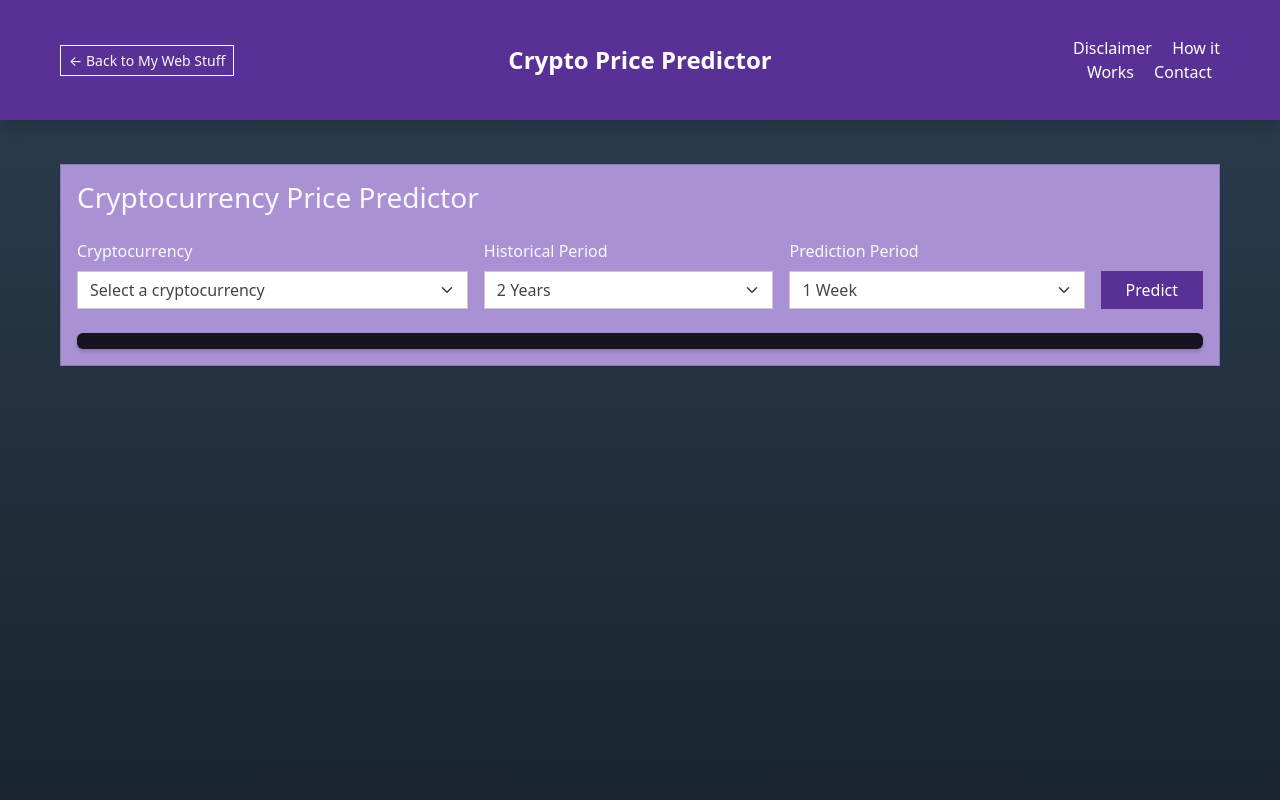
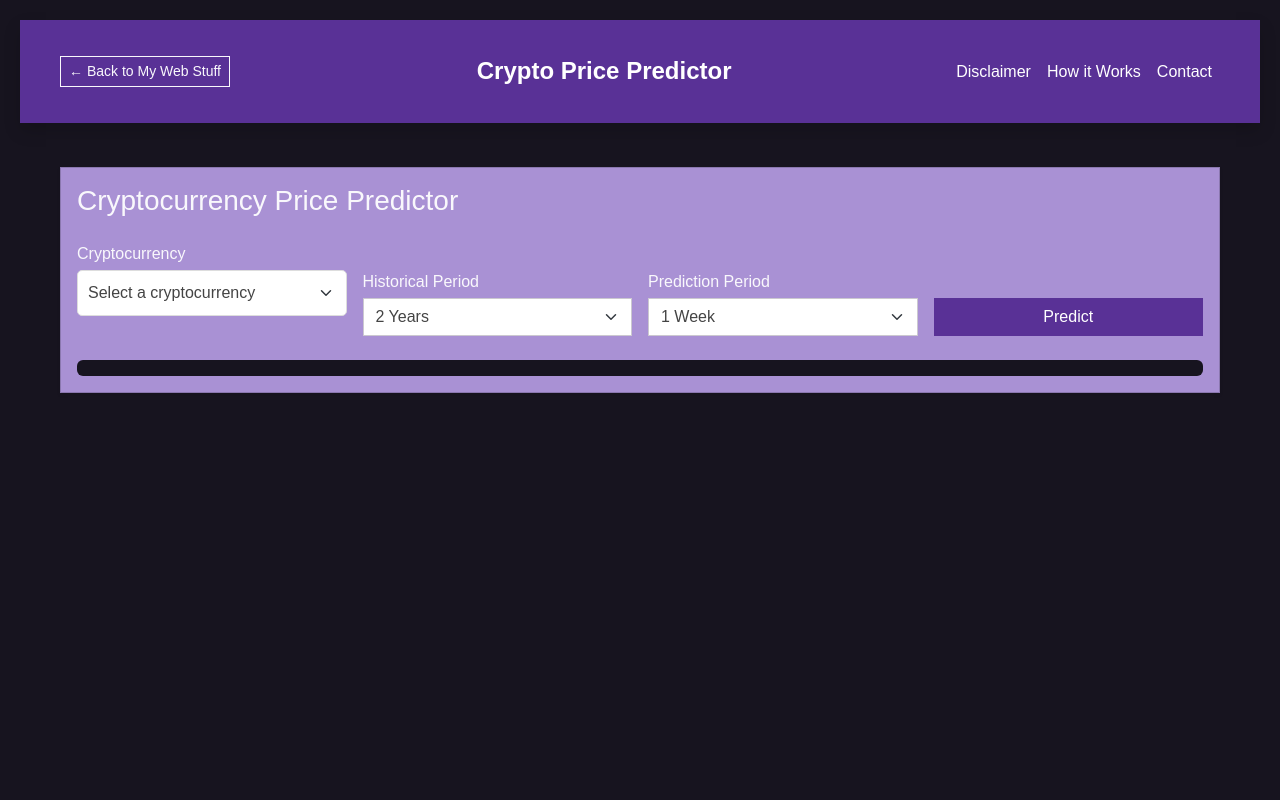
Before and after one commit to Rosssaab/CryptoPredictWeb, a Flask app: page / in a window 1280 px wide. Run offline with Flask 3, Linux system fonts and the light colour scheme; data that the repository does not hold is empty; some libraries are stand-ins or nearby versions.

Commit message:
Checkpoint before rollback

```diff
--- a/app.py
+++ b/app.py
@@ -57,19 +57,55 @@ def fetch_crypto_data(symbol, period='3mo'):
 
 def prepare_data(data):
     if len(data) < 2:
-        return np.array([]), np.array([]), None
+        return np.array([]), np.array([]), None, None
 
-    # Create features (X) as day numbers and target (y) as prices
-    scaler = MinMaxScaler()
-    scaled_prices = scaler.fit_transform(data['Close'].values.reshape(-1, 1))
+    # Calculate technical indicators
+    data['SMA_20'] = data['Close'].rolling(window=20).mean()
+    data['SMA_50'] = data['Close'].rolling(window=50).mean()
+    data['RSI'] = calculate_rsi(data['Close'])
+    data['Volatility'] = data['Close'].rolling(window=20).std()
 
-    X = np.arange(len(data)).reshape(-1, 1)
-    y = scaled_prices
+    # Calculate price changes
+    data['Price_Change'] = data['Close'].pct_change()
+    data['Volatility_Change'] = data['Volatility'].pct_change()
 
-    return X, y, scaler
+    # Create features matrix
+    features = np.column_stack([
+        np.arange(len(data)),  # Time component
+        data['SMA_20'].fillna(method='bfill'),
+        data['SMA_50'].fillna(method='bfill'),
+        data['RSI'].fillna(method='bfill'),
+        data['Volatility'].fillna(method='bfill'),
+        data['Volume'].fillna(method='bfill'),
+    ])
+
+    # Create separate scalers for features and prices
+    feature_scaler = MinMaxScaler()
+    price_scaler = MinMaxScaler()
+
+    # Scale features and prices separately
+    scaled_features = feature_scaler.fit_transform(features)
+    scaled_prices = price_scaler.fit_transform(data['Close'].values.reshape(-1, 1))
+
+    return scaled_features, scaled_prices.ravel(), feature_scaler, price_scaler
+
+def calculate_rsi(prices, period=14):
+    delta = prices.diff()
+    gain = (delta.where(delta > 0, 0)).rolling(window=period).mean()
+    loss = (-delta.where(delta < 0, 0)).rolling(window=period).mean()
+    rs = gain / loss
+    return 100 - (100 / (1 + rs))
 
 def create_and_train_model(X, y):
-    model = SVR(kernel='rbf', C=100, gamma=0.1, epsilon=.1)
+    # More conservative SVR parameters
+    model = SVR(
+        kernel='rbf',
+        C=1.0,        # Reduced from 100 to prevent overfitting
+        gamma='scale',  # Using 'scale' instead of fixed value
+        epsilon=0.1,
+        tol=1e-3,
+        cache_size=200
+    )
     model.fit(X, y.ravel())
     return model
 
@@ -81,32 +117,82 @@ def index():
 @app.route('/predict/<symbol>')
 def predict(symbol):
     try:
+        # Get parameters first
         period = request.args.get('period', '3mo')
         predict_days = int(request.args.get('predict_days', '7'))
 
+        # Validate parameters
+        if not symbol or not period or not predict_days:
+            raise ValueError("Missing required parameters")
+
+        # Fetch and prepare data
         data = fetch_crypto_data(symbol, period=period)
-        X, y, scaler = prepare_data(data)
+        if data.empty:
+            raise ValueError(f"No data available for {symbol}")
+
+        X, y, feature_scaler, price_scaler = prepare_data(data)
 
         if len(X) == 0 or len(y) == 0:
-            raise ValueError("No valid data after preparation")
+            raise ValueError("Insufficient data for prediction")
 
+        # Create and train model
         model = create_and_train_model(X, y)
 
+        # Calculate volatility constraints
+        recent_volatility = data['Close'].pct_change().std()
+        max_daily_change = min(recent_volatility * 2, 0.1)  # Cap at 10% daily change
+
+        # Generate future predictions
         last_day = len(X)
-        future_days = np.arange(last_day, last_day + predict_days).reshape(-1, 1)
-        future_pred_scaled = model.predict(future_days)
-        predictions = scaler.inverse_transform(future_pred_scaled.reshape(-1, 1)).flatten()
+        future_features = []
 
+        for i in range(predict_days):
+            next_day = last_day + i
+            sma_20 = data['Close'][-20:].mean()
+            sma_50 = data['Close'][-50:].mean()
+            rsi = calculate_rsi(data['Close'])[-1]
+            volatility = data['Close'][-20:].std()
+            volume = data['Volume'][-1]
+
+            future_feature = np.array([
+                next_day,
+                sma_20,
+                sma_50,
+                rsi,
+                volatility,
+                volume
+            ]).reshape(1, -1)
+
+            future_features.append(future_feature)
+
+        future_features = np.vstack(future_features)
+        scaled_future_features = feature_scaler.transform(future_features)
+
+        # Generate predictions with constraints
+        predictions = []
+        last_price = data['Close'].iloc[-1]
+
+        for i in range(predict_days):
+            pred = model.predict(scaled_future_features[i].reshape(1, -1))
+            pred = price_scaler.inverse_transform(pred.reshape(-1, 1))[0][0]
+
+            # Apply volatility constraints
+            max_change = last_price * max_daily_change
+            pred = np.clip(pred,
+                         last_price - max_change,
+                         last_price + max_change)
+
+            predictions.append(pred)
+            last_price = pred
+
+        # Generate dates for predictions
         dates = pd.date_range(
             start=data.index[-1],
             periods=predict_days + 1,
             freq='D'
         )[1:]
 
-        current_price = data['Close'].iloc[-1]
-        final_prediction = predictions[-1]
-        final_date = dates[-1]
-
+        # Prepare response
         chart_data = {
             'historical': {
                 'dates': data.index.strftime('%Y-%m-%d').tolist(),
@@ -114,12 +200,12 @@ def predict(symbol):
             },
             'predictions': {
                 'dates': dates.strftime('%Y-%m-%d').tolist(),
-                'prices': predictions.tolist()
+                'prices': predictions
             },
             'summary': {
-                'current_price': round(current_price, 2),
-                'final_prediction': round(final_prediction, 2),
-                'final_date': final_date.strftime('%Y-%m-%d')
+                'current_price': float(data['Close'].iloc[-1]),
+                'final_prediction': float(predictions[-1]),
+                'final_date': dates[-1].strftime('%Y-%m-%d')
             }
         }
 
--- a/static/css/styles.css
+++ b/static/css/styles.css
@@ -1,6 +1,9 @@
+/* General styles */
 body {
-    min-height: 100vh;
-    background: linear-gradient(to bottom, #2C3E50, #1a252f);
+    font-family: Arial, sans-serif;
+    margin: 0;
+    padding: 20px;
+    background-color: #f5f5f5;
 }
 
 .container {
@@ -9,57 +12,60 @@ body {
     padding: 20px;
 }
 
-#chart {
-    background: #F5F5F0;
-    border-radius: 10px;
-    box-shadow: 0 2px 4px rgba(0,0,0,0.2);
-    margin-top: 20px;
-    width: 100%;
+/* Crypto selector styles */
+#cryptoSelect {
+    padding: 10px;
+    font-size: 16px;
+    margin-bottom: 20px;
+    border-radius: 5px;
+    border: 1px solid #ddd;
 }
 
-.price-info {
-    background: rgba(44, 62, 80, 0.9);
-    border-radius: 10px;
+/* Chart container styles */
+#chartContainer {
+    background-color: white;
     padding: 20px;
-    box-shadow: 0 2px 4px rgba(0,0,0,0.2);
-    margin-top: 20px !important;
-    color: white;
-    border: 1px solid rgba(255, 255, 255, 0.1);
+    border-radius: 8px;
+    box-shadow: 0 2px 4px rgba(0,0,0,0.1);
+    margin-bottom: 20px;
 }
 
-.stop-loss-info {
-    background: rgba(44, 62, 80, 0.9) !important;
-    border-color: rgba(255, 255, 255, 0.1) !important;
-    color: white !important;
+/* Prediction summary styles */
+#predictionSummary {
+    background-color: white;
+    padding: 20px;
+    border-radius: 8px;
+    box-shadow: 0 2px 4px rgba(0,0,0,0.1);
 }
 
+.summary-item {
+    margin-bottom: 10px;
+}
+
+/* Loading indicator */
+.loading {
+    text-align: center;
+    padding: 20px;
+    display: none;
+}
+
+/* Error message styles */
+.error-message {
+    color: #dc3545;
+    padding: 10px;
+    background-color: #f8d7da;
+    border-radius: 4px;
+    margin-top: 10px;
+    display: none;
+}
+
+/* Responsive design */
 @media (max-width: 768px) {
     .container {
-        padding: 0.5rem;
+        padding: 10px;
     }
 
-    .card-body {
-        padding: 1rem;
-    }
-
-    .form-group {
-        margin-bottom: 0.5rem;
-    }
-
-    .btn {
+    #cryptoSelect {
         width: 100%;
     }
-
-    .modal-dialog {
-        margin: 0.5rem;
-    }
-
-    .price-info {
-        font-size: 14px !important;
-    }
-
-    .stop-loss-info {
-        font-size: 14px !important;
-        padding: 0.5rem !important;
-    }
 }
--- a/static/js/script.js
+++ b/static/js/script.js
@@ -1,19 +1,46 @@
 function getChartHeight() {
-    return window.innerWidth < 768 ? 400 : 600;
+    return window.innerWidth < 768 ? 300 : 600;
+}
+
+function getChartWidth() {
+    if (window.innerWidth < 768) {
+        return window.innerWidth - 70;
+    }
+    return 1100;
 }
 
 async function updateChart() {
+    // Get all input values at the start
     const symbol = document.getElementById('cryptoSelect').value;
     const period = document.getElementById('periodSelect').value;
-    const predictDays = document.getElementById('predictPeriodSelect').value;
+    const predictPeriod = parseInt(document.getElementById('predictPeriodSelect').value);
 
     if (!symbol) return;
 
     document.getElementById('loading').style.display = 'block';
     document.getElementById('chart').innerHTML = '';
 
+    // Date formatting function
+    const formatDate = (date) => {
+        return date.toLocaleDateString('en-GB', {
+            day: '2-digit',
+            month: 'short',
+            year: 'numeric'
+        });
+    };
+
+    // Initialize all date variables
+    const now = new Date();
+    const currentDate = formatDate(now);
+    const finalDate = new Date(now);
+    finalDate.setDate(now.getDate() + predictPeriod);
+    const buyDate = new Date(now);
+    buyDate.setDate(now.getDate() + 1);
+    const sellDate = new Date(now);
+    sellDate.setDate(now.getDate() + 2);
+
     try {
-        const response = await fetch(`/CryptoPrediction/predict/${symbol}?period=${period}&predict_days=${predictDays}`);
+        const response = await fetch(`/CryptoPrediction/predict/${symbol}?period=${period}&predict_days=${predictPeriod}`);
         const data = await response.json();
 
         if (data.error) {
@@ -27,7 +54,8 @@ async function updateChart() {
             type: 'scatter',
             line: {
                 color: '#2C3E50'
-            }
+            },
+            showlegend: false
         };
 
         const trace2 = {
@@ -38,21 +66,30 @@ async function updateChart() {
             line: {
                 color: '#E74C3C',
                 dash: 'dot'
-            }
+            },
+            showlegend: false
         };
 
         const layout = {
-            title: `${symbol} Price Prediction`,
+            title: {
+                text: window.innerWidth < 768 ? '' : `${symbol} Price Prediction`,
+                font: {
+                    size: window.innerWidth < 768 ? 14 : 18
+                }
+            },
             xaxis: {
-                title: 'Date',
+                title: window.innerWidth < 768 ? '' : 'Date',
                 showline: true,
                 linewidth: 2,
                 linecolor: '#000000',
                 gridcolor: '#CCCCCC',
-                rangeslider: { visible: true }
+                rangeslider: {
+                    visible: true,
+                    thickness: 0.1
+                }
             },
             yaxis: {
-                title: 'Price (USD)',
+                title: window.innerWidth < 768 ? '' : 'Price (USD)',
                 showline: true,
                 linewidth: 2,
                 linecolor: '#000000',
@@ -60,54 +97,59 @@ async function updateChart() {
                 fixedrange: false
             },
             height: getChartHeight(),
-            width: window.innerWidth < 768 ? window.innerWidth - 40 : 1100,
-            autosize: true,
+            width: getChartWidth(),
+            autosize: false,
+            showlegend: true,
+            legend: {
+                x: 0.01,
+                y: 0.99,
+                xanchor: 'left',
+                yanchor: 'top',
+                bgcolor: 'rgba(255,255,255,0.8)',
+                bordercolor: '#CCCCCC',
+                borderwidth: 1,
+                font: {
+                    size: window.innerWidth < 768 ? 10 : 12
+                }
+            },
             margin: {
-                b: window.innerWidth < 768 ? 50 : 60,
-                l: window.innerWidth < 768 ? 50 : 60,
-                r: window.innerWidth < 768 ? 40 : 60,
-                t: window.innerWidth < 768 ? 40 : 50,
-                pad: 10
+                b: window.innerWidth < 768 ? 20 : 60,
+                l: window.innerWidth < 768 ? 30 : 60,
+                r: window.innerWidth < 768 ? 10 : 60,
+                t: window.innerWidth < 768 ? 10 : 50,
+                pad: window.innerWidth < 768 ? 0 : 4
             },
             plot_bgcolor: '#F5F5F0',
-            paper_bgcolor: '#F5F5F0',
-            shapes: [{
-                type: 'rect',
-                xref: 'paper',
-                yref: 'paper',
-                x0: 0,
-                y0: 0,
-                x1: 1,
-                y1: 1,
-                line: {
-                    color: '#000000',
-                    width: 2
-                },
-                fillcolor: 'transparent'
-            }],
-            dragmode: 'zoom',
-            modebar: {
-                remove: ['autoScale2d', 'lasso2d', 'select2d'],
-                orientation: 'v'
-            }
+            paper_bgcolor: '#F5F5F0'
         };
 
-        Plotly.newPlot('chart', [trace1, trace2], layout);
+        Plotly.newPlot('chart', [trace1, trace2], layout, {
+            displayModeBar: false
+        });
 
+        // Update price displays
         const priceInfo = document.getElementById('priceInfo');
         const stopLossInfo = document.getElementById('stopLossInfo');
         const currentPrice = document.getElementById('currentPrice');
         const predictedPrice = document.getElementById('predictedPrice');
-        const stopLoss = document.getElementById('stopLoss');
 
         priceInfo.style.display = 'block';
         stopLossInfo.style.display = 'block';
 
-        currentPrice.innerHTML = `$${data.summary.current_price.toLocaleString()} (as of ${new Date().toLocaleDateString()})`;
-        predictedPrice.innerHTML = `$${data.summary.final_prediction.toLocaleString()} (predicted for ${data.summary.final_date})`;
+        const buyTimeStr = `04:00 GMT on ${formatDate(buyDate)}`;
+        const sellTimeStr = `14:00 GMT on ${formatDate(sellDate)}`;
+        const suggestedBuyPrice = data.summary.current_price * 0.98;
+        const suggestedSellPrice = data.summary.current_price * 1.02;
 
-        const stopLossPrice = data.summary.current_price * 0.95;
-        stopLoss.innerHTML = `$${stopLossPrice.toLocaleString()} (5% below current price)`;
+        currentPrice.innerHTML = `$${data.summary.current_price.toLocaleString()} (as of ${currentDate})`;
+        predictedPrice.innerHTML = `$${data.summary.final_prediction.toLocaleString()} (predicted for ${formatDate(finalDate)})`;
+
+        stopLossInfo.innerHTML = `
+            <h5>Trading Recommendations</h5>
+            <p>Best time to buy: <strong>${buyTimeStr}</strong> at target price: <strong>$${suggestedBuyPrice.toLocaleString()}</strong></p>
+            <p>Best time to sell: <strong>${sellTimeStr}</strong> at target price: <strong>$${suggestedSellPrice.toLocaleString()}</strong></p>
+            <p>Recommended stop-loss: <span id="stopLoss">$${(data.summary.current_price * 0.95).toLocaleString()} (5% below current price)</span></p>
+        `;
 
     } catch (error) {
         console.error('Error:', error);
@@ -127,13 +169,14 @@ document.addEventListener('DOMContentLoaded', function() {
         if (chartDiv.data) {
             Plotly.relayout('chart', {
                 height: getChartHeight(),
-                width: window.innerWidth < 768 ? window.innerWidth - 40 : 1100,
+                width: getChartWidth(),
+                'legend.font.size': window.innerWidth < 768 ? 10 : 12,
                 margin: {
-                    b: window.innerWidth < 768 ? 50 : 60,
-                    l: window.innerWidth < 768 ? 50 : 60,
-                    r: window.innerWidth < 768 ? 40 : 60,
-                    t: window.innerWidth < 768 ? 40 : 50,
-                    pad: 10
+                    b: window.innerWidth < 768 ? 20 : 60,
+                    l: window.innerWidth < 768 ? 30 : 60,
+                    r: window.innerWidth < 768 ? 10 : 60,
+                    t: window.innerWidth < 768 ? 10 : 50,
+                    pad: window.innerWidth < 768 ? 0 : 4
                 }
             });
         }
--- a/templates/index.html
+++ b/templates/index.html
@@ -15,15 +15,15 @@
     <header class="bg-primary text-white py-2 py-md-3 mb-4 shadow">
         <div class="container">
             <div class="d-flex flex-column flex-md-row justify-content-between align-items-center">
-                <div class="d-flex align-items-center mb-2 mb-md-0" style="width: 200px;">
-                    <a href="https://mywebstuff.co.uk" class="btn btn-outline-light btn-sm btn-md">← Back to My Web Stuff</a>
+                <div class="d-flex align-items-center mb-2 mb-md-0" style="min-width: 200px;">
+                    <a href="https://mywebstuff.co.uk" class="btn btn-outline-light btn-sm">← Back to My Web Stuff</a>
                 </div>
                 <h2 class="mb-2 mb-md-0 text-center fw-bold fs-4 fs-md-2">Crypto Price Predictor</h2>
-                <nav class="text-center text-md-end" style="width: 200px;">
-                    <a href="#" class="text-white text-decoration-none mx-1 mx-md-2" data-bs-toggle="modal" data-bs-target="#aboutModal">Disclaimer</a>
-                    <a href="#" class="text-white text-decoration-none mx-1 mx-md-2" data-bs-toggle="modal" data-bs-target="#howItWorksModal">How it Works</a>
-                    <a href="mailto:rosssaab@live.com?subject=Enquiry%20from%20Crypto%20Predictor%20site" class="text-white text-decoration-none mx-1 mx-md-2">Contact</a>
-                </nav>
+                <div class="d-flex justify-content-end" style="min-width: 200px;">
+                    <a href="#" class="text-white text-decoration-none mx-2" data-bs-toggle="modal" data-bs-target="#aboutModal">Disclaimer</a>
+                    <a href="#" class="text-white text-decoration-none mx-2" data-bs-toggle="modal" data-bs-target="#howItWorksModal">How it Works</a>
+                    <a href="mailto:rosssaab@live.com?subject=Enquiry%20from%20Crypto%20Predictor%20site" class="text-white text-decoration-none mx-2">Contact</a>
+                </div>
             </div>
         </div>
     </header>
@@ -32,9 +32,10 @@
         <div class="card bg-secondary text-light shadow-sm mb-4">
             <div class="card-body">
                 <h1 class="card-title text-light mb-4 fs-3 fs-md-2">Cryptocurrency Price Predictor</h1>
-                <div class="controls mb-4 d-flex flex-column flex-md-row gap-2 gap-md-3 align-items-stretch align-items-md-end">
-                    <div class="form-group flex-grow-1">
-                        <label for="cryptoSelect" class="form-label">Cryptocurrency</label>
+                <div class="controls mb-4">
+                    <div class="row g-3 align-items-end">
+                        <div class="col-12 col-lg-3">
+                            <label for="cryptoSelect" class="form-label mb-1">Cryptocurrency</label>
                             <select id="cryptoSelect" class="form-select">
                                 <option value="" selected disabled>Select a cryptocurrency</option>
                                 {% for crypto in cryptos %}
@@ -42,8 +43,8 @@
                                 {% endfor %}
                             </select>
                         </div>
-                    <div class="form-group flex-grow-1">
-                        <label for="periodSelect" class="form-label">Historical Period</label>
+                        <div class="col-12 col-lg-3">
+                            <label for="periodSelect" class="form-label mb-1">Historical Period</label>
                             <select id="periodSelect" class="form-select">
                                 <option value="3mo">3 Months</option>
                                 <option value="6mo">6 Months</option>
@@ -52,8 +53,8 @@
                                 <option value="5y">5 Years</option>
                             </select>
                         </div>
-                    <div class="form-group flex-grow-1">
-                        <label for="predictPeriodSelect" class="form-label">Prediction Period</label>
+                        <div class="col-12 col-lg-3">
+                            <label for="predictPeriodSelect" class="form-label mb-1">Prediction Period</label>
                             <select id="predictPeriodSelect" class="form-select">
                                 <option value="1">1 Day</option>
                                 <option value="7" selected>1 Week</option>
@@ -62,7 +63,10 @@
                                 <option value="180">6 Months</option>
                             </select>
                         </div>
-                    <button id="predictBtn" class="btn btn-primary px-4 mt-3 mt-md-0">Predict</button>
+                        <div class="col-12 col-lg-3">
+                            <button id="predictBtn" class="btn btn-primary w-100">Predict</button>
+                        </div>
+                    </div>
                 </div>
                 <div id="chart" class="bg-dark border-light rounded p-2"></div>
                 <div id="priceInfo" class="price-info mt-4" style="display: none;">
```
Lines whose indentation alone changed are shown as unchanged.
